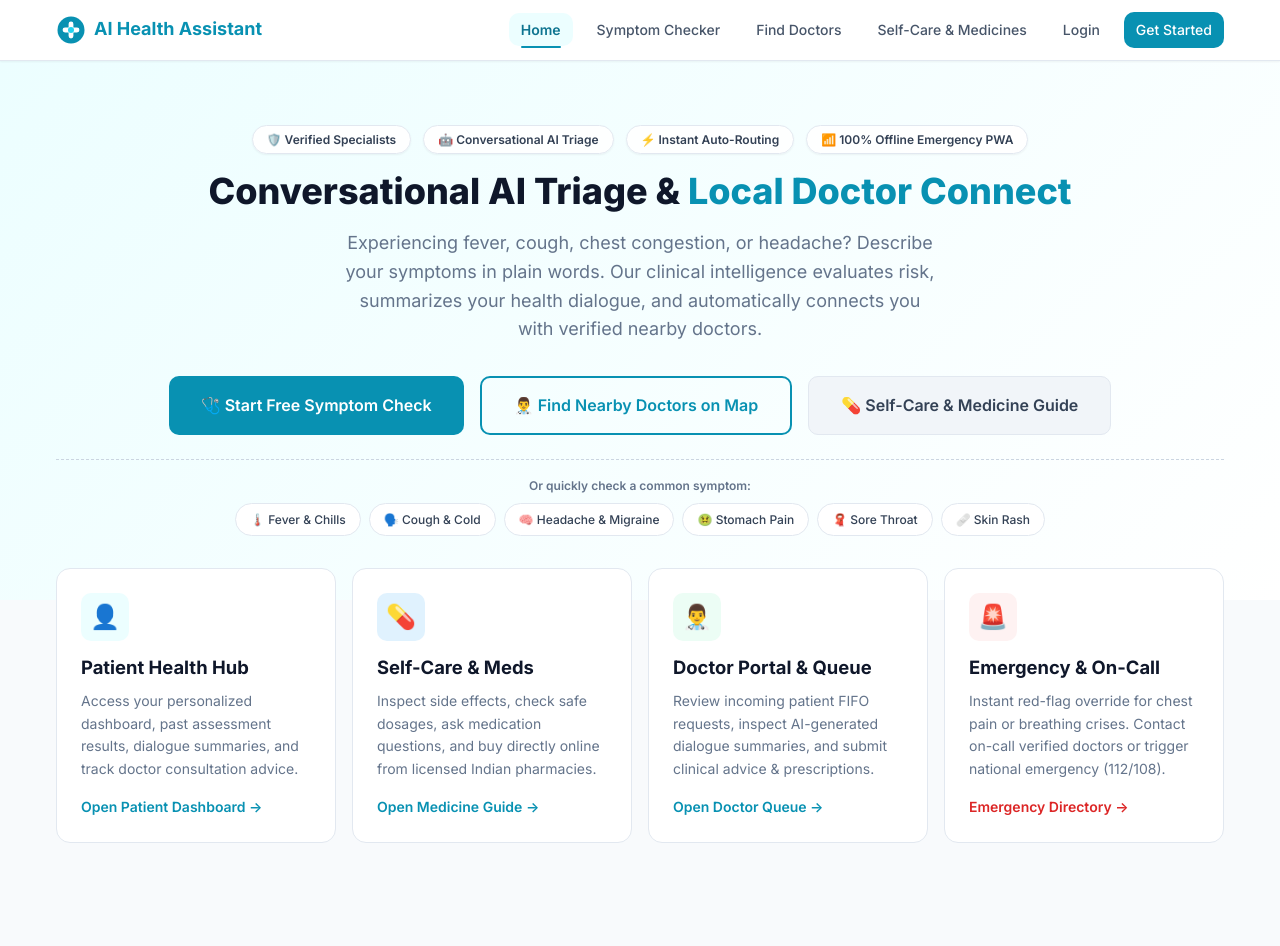
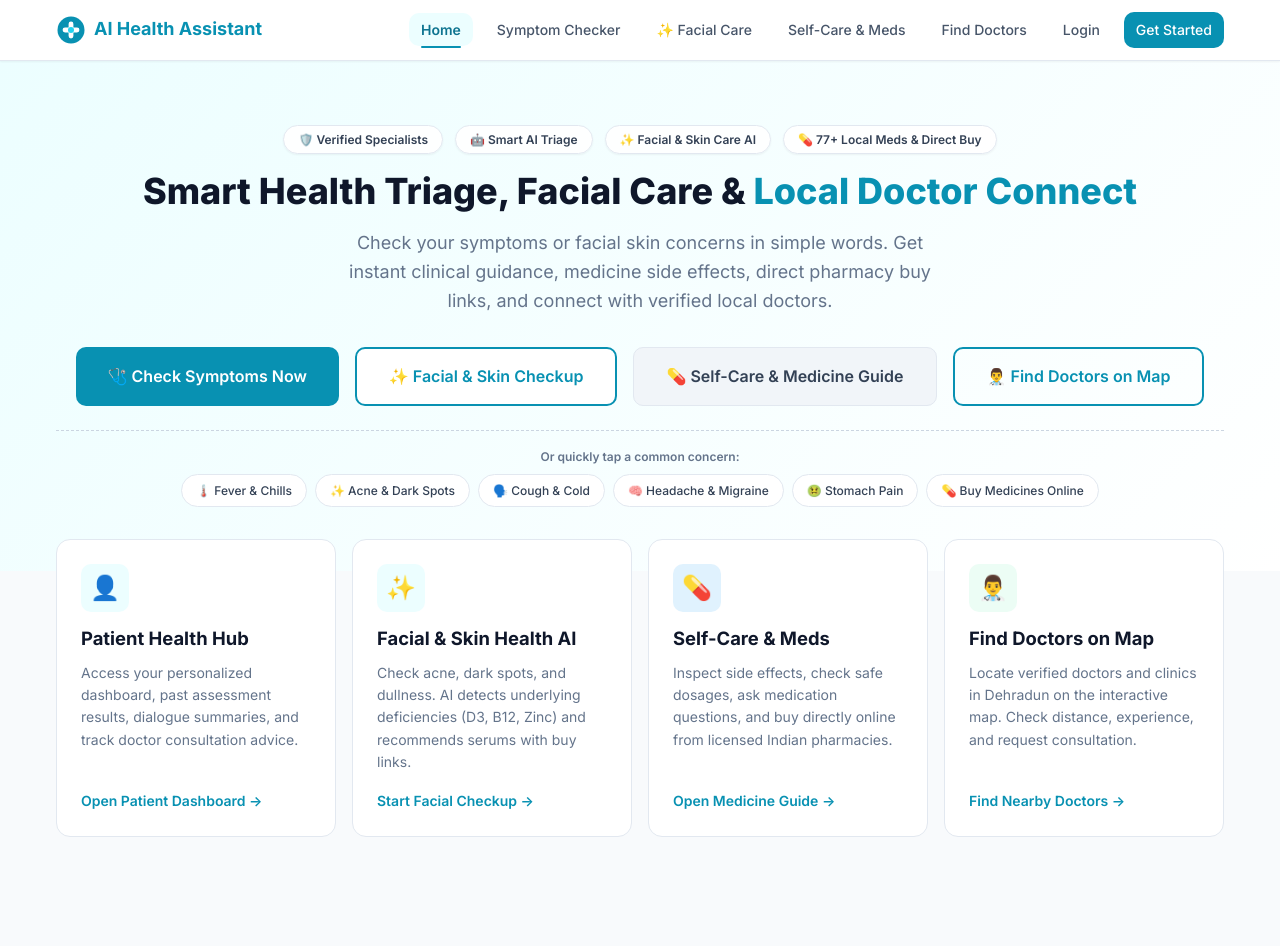
Before and after one commit to shauryadeep707-collab/AI-Health-Assistant, a plain HTML site: page frontend/index.html in a window 1280 px wide. Shown: the top 946 px of the page. Drawn offline with Linux system fonts and the light colour scheme; no server answers.

Commit message:
feat: simplify website layout and navigation for patients with easy access to all features

```diff
--- a/frontend/index.html
+++ b/frontend/index.html
@@ -28,8 +28,9 @@
       <ul id="nav-links" class="navbar-nav">
         <li><a href="/">Home</a></li>
         <li><a href="/pages/symptom-check.html">Symptom Checker</a></li>
+        <li><a href="/pages/symptom-check.html?symptom=skin">✨ Facial Care</a></li>
+        <li><a href="/pages/self-care.html">Self-Care &amp; Meds</a></li>
         <li><a href="/pages/doctors.html">Find Doctors</a></li>
-        <li><a href="/pages/self-care.html">Self-Care &amp; Medicines</a></li>
         <li><a href="/pages/login.html">Login</a></li>
         <li><a href="/pages/register.html" class="btn btn-primary btn-sm" style="color: white;">Get Started</a></li>
       </ul>
@@ -41,43 +42,45 @@
     <div class="container">
       <div class="trust-badges">
         <span class="trust-badge">🛡️ Verified Specialists</span>
-        <span class="trust-badge">🤖 Conversational AI Triage</span>
-        <span class="trust-badge">⚡ Instant Auto-Routing</span>
-        <span class="trust-badge">📶 100% Offline Emergency PWA</span>
+        <span class="trust-badge">🤖 Smart AI Triage</span>
+        <span class="trust-badge">✨ Facial &amp; Skin Care AI</span>
+        <span class="trust-badge">💊 77+ Local Meds &amp; Direct Buy</span>
       </div>
 
       <h1 class="hero-title">
-        Conversational AI Triage &amp; <span>Local Doctor Connect</span>
+        Smart Health Triage, Facial Care &amp; <span>Local Doctor Connect</span>
       </h1>
       <p class="hero-subtitle">
-        Experiencing fever, cough, chest congestion, or headache? Describe your symptoms in plain words.
-        Our clinical intelligence evaluates risk, summarizes your health dialogue, and automatically connects you with verified nearby doctors.
+        Check your symptoms or facial skin concerns in simple words. Get instant clinical guidance, medicine side effects, direct pharmacy buy links, and connect with verified local doctors.
       </p>
 
       <div class="flex gap-4 justify-between" style="justify-content: center; flex-wrap: wrap;">
         <a href="/pages/symptom-check.html" class="btn btn-primary btn-lg">
-          🩺 Start Free Symptom Check
+          🩺 Check Symptoms Now
         </a>
-        <a href="/pages/doctors.html" class="btn btn-outline btn-lg">
-          👨‍⚕️ Find Nearby Doctors on Map
+        <a href="/pages/symptom-check.html?symptom=skin" class="btn btn-outline btn-lg" style="background: white; border-color: var(--primary); color: var(--primary);">
+          ✨ Facial &amp; Skin Checkup
         </a>
         <a href="/pages/self-care.html" class="btn btn-secondary btn-lg">
           💊 Self-Care &amp; Medicine Guide
+        </a>
+        <a href="/pages/doctors.html" class="btn btn-outline btn-lg">
+          👨‍⚕️ Find Doctors on Map
         </a>
       </div>
 
       <!-- Quick Symptom Selector -->
       <div class="symptom-quick-select">
         <div class="text-xs text-muted font-semibold uppercase tracking-wider text-center">
-          Or quickly check a common symptom:
+          Or quickly tap a common concern:
         </div>
         <div class="symptom-quick-chips">
           <a href="/pages/symptom-check.html?symptom=fever" class="symptom-quick-chip">🌡️ Fever &amp; Chills</a>
+          <a href="/pages/symptom-check.html?symptom=skin" class="symptom-quick-chip">✨ Acne &amp; Dark Spots</a>
           <a href="/pages/symptom-check.html?symptom=cough" class="symptom-quick-chip">🗣️ Cough &amp; Cold</a>
           <a href="/pages/symptom-check.html?symptom=headache" class="symptom-quick-chip">🧠 Headache &amp; Migraine</a>
           <a href="/pages/symptom-check.html?symptom=stomach" class="symptom-quick-chip">🤢 Stomach Pain</a>
-          <a href="/pages/symptom-check.html?symptom=sore_throat" class="symptom-quick-chip">🧣 Sore Throat</a>
-          <a href="/pages/symptom-check.html?symptom=skin" class="symptom-quick-chip">🩹 Skin Rash</a>
+          <a href="/pages/self-care.html" class="symptom-quick-chip">💊 Buy Medicines Online</a>
         </div>
       </div>
     </div>
@@ -99,6 +102,19 @@
         </div>
       </a>
 
+      <a href="/pages/symptom-check.html?symptom=skin" class="portal-card">
+        <div>
+          <div class="portal-icon" style="background: #ecfeff; color: #0891b2;">✨</div>
+          <h3 style="font-size: 1.15rem; margin-bottom: 0.5rem; color: var(--gray-900);">Facial &amp; Skin Health AI</h3>
+          <p class="text-sm text-muted">
+            Check acne, dark spots, and dullness. AI detects underlying deficiencies (D3, B12, Zinc) and recommends serums with buy links.
+          </p>
+        </div>
+        <div class="text-sm text-primary font-semibold mt-4">
+          Start Facial Checkup &rarr;
+        </div>
+      </a>
+
       <a href="/pages/self-care.html" class="portal-card">
         <div>
           <div class="portal-icon" style="background: #e0f2fe; color: #0284c7;">💊</div>
@@ -112,29 +128,16 @@
         </div>
       </a>
 
-      <a href="/pages/doctor-dashboard.html" class="portal-card">
+      <a href="/pages/doctors.html" class="portal-card">
         <div>
           <div class="portal-icon" style="background: #ecfdf5; color: #059669;">👨‍⚕️</div>
-          <h3 style="font-size: 1.15rem; margin-bottom: 0.5rem; color: var(--gray-900);">Doctor Portal &amp; Queue</h3>
+          <h3 style="font-size: 1.15rem; margin-bottom: 0.5rem; color: var(--gray-900);">Find Doctors on Map</h3>
           <p class="text-sm text-muted">
-            Review incoming patient FIFO requests, inspect AI-generated dialogue summaries, and submit clinical advice &amp; prescriptions.
+            Locate verified doctors and clinics in Dehradun on the interactive map. Check distance, experience, and request consultation.
           </p>
         </div>
         <div class="text-sm text-primary font-semibold mt-4">
-          Open Doctor Queue &rarr;
-        </div>
-      </a>
-
-      <a href="/pages/doctors.html" class="portal-card">
-        <div>
-          <div class="portal-icon" style="background: #fef2f2; color: #dc2626;">🚨</div>
-          <h3 style="font-size: 1.15rem; margin-bottom: 0.5rem; color: var(--gray-900);">Emergency &amp; On-Call</h3>
-          <p class="text-sm text-muted">
-            Instant red-flag override for chest pain or breathing crises. Contact on-call verified doctors or trigger national emergency (112/108).
-          </p>
-        </div>
-        <div class="text-sm font-semibold mt-4" style="color: var(--error);">
-          Emergency Directory &rarr;
+          Find Nearby Doctors &rarr;
         </div>
       </a>
     </div>
--- a/frontend/js/auth.js
+++ b/frontend/js/auth.js
@@ -76,8 +76,9 @@ const Auth = {
       navLinks.innerHTML = `
         <li><a href="/" class="${isActive('/')}">Home</a></li>
         <li><a href="/pages/symptom-check.html" class="${isActive('symptom-check')}">Symptom Checker</a></li>
+        <li><a href="/pages/symptom-check.html?symptom=skin">✨ Facial Care</a></li>
+        <li><a href="/pages/self-care.html" class="${isActive('self-care')}">Self-Care &amp; Meds</a></li>
         <li><a href="/pages/doctors.html" class="${isActive('doctors')}">Find Doctors</a></li>
-        <li><a href="/pages/self-care.html" class="${isActive('self-care')}">Self-Care &amp; Medicines</a></li>
         <li><a href="/pages/login.html" class="${isActive('login')}">Login</a></li>
         <li><a href="/pages/register.html" class="btn btn-primary btn-sm ${isActive('register')}" style="color: white;">Get Started</a></li>
       `;
@@ -88,8 +89,9 @@ const Auth = {
       navLinks.innerHTML = `
         <li><a href="/pages/patient-dashboard.html" class="${isActive('patient-dashboard')}">Dashboard</a></li>
         <li><a href="/pages/symptom-check.html" class="btn btn-primary btn-sm ${isActive('symptom-check')}" style="color: white;">🩺 Check Symptoms</a></li>
+        <li><a href="/pages/symptom-check.html?symptom=skin">✨ Facial Care</a></li>
+        <li><a href="/pages/self-care.html" class="${isActive('self-care')}">Self-Care Guide</a></li>
         <li><a href="/pages/doctors.html" class="${isActive('doctors')}">Find Doctors</a></li>
-        <li><a href="/pages/self-care.html" class="${isActive('self-care')}">Self-Care Guide</a></li>
         <li><a href="/pages/consultations.html" class="${isActive('consultations')}">My Consultations</a></li>
         <li><a href="/pages/profile.html" class="${isActive('profile')}">Profile</a></li>
         <li>
```
Also changed, not shown: frontend/js/chat.js (+4 -4 lines), frontend/pages/patient-dashboard.html (+4 -1 lines).
